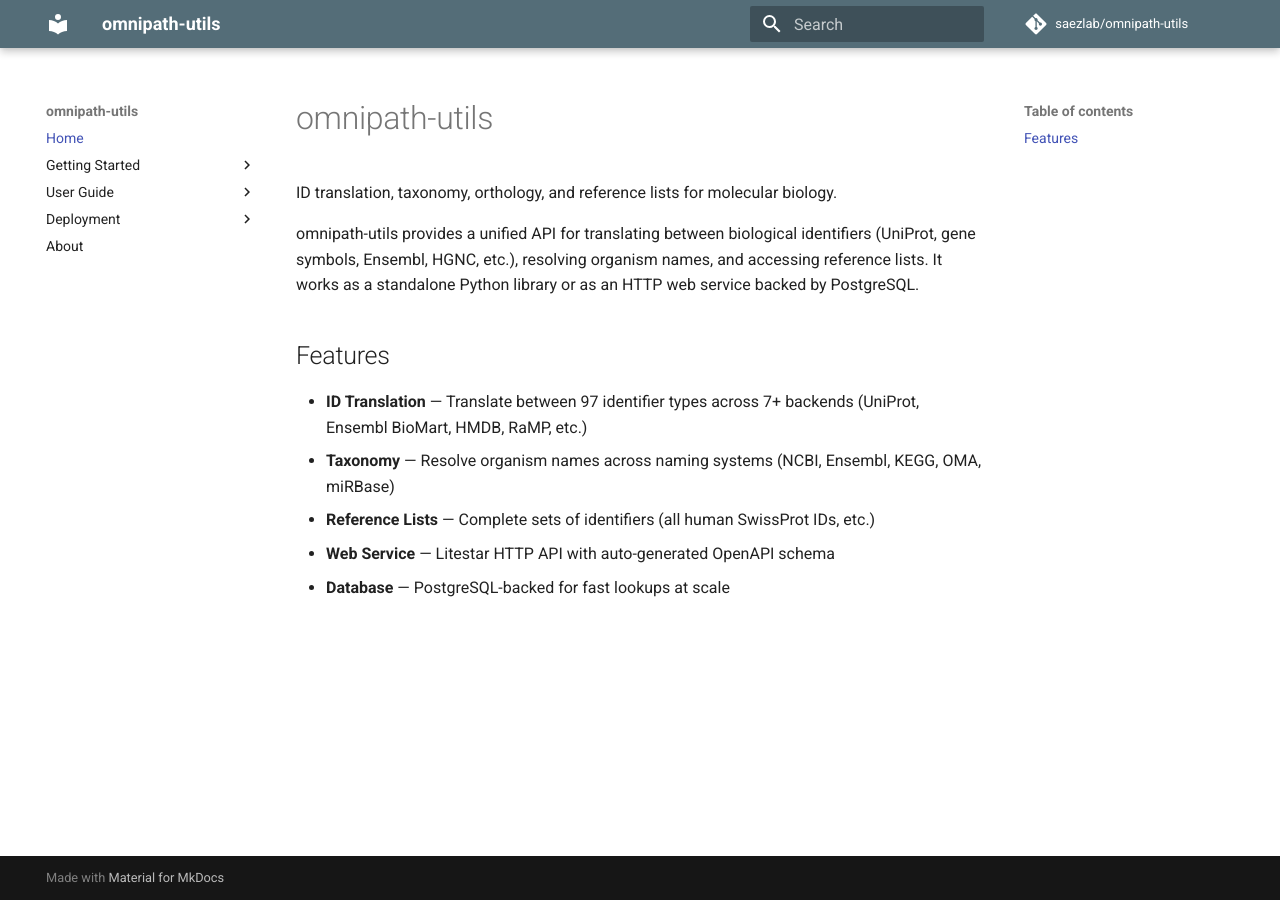
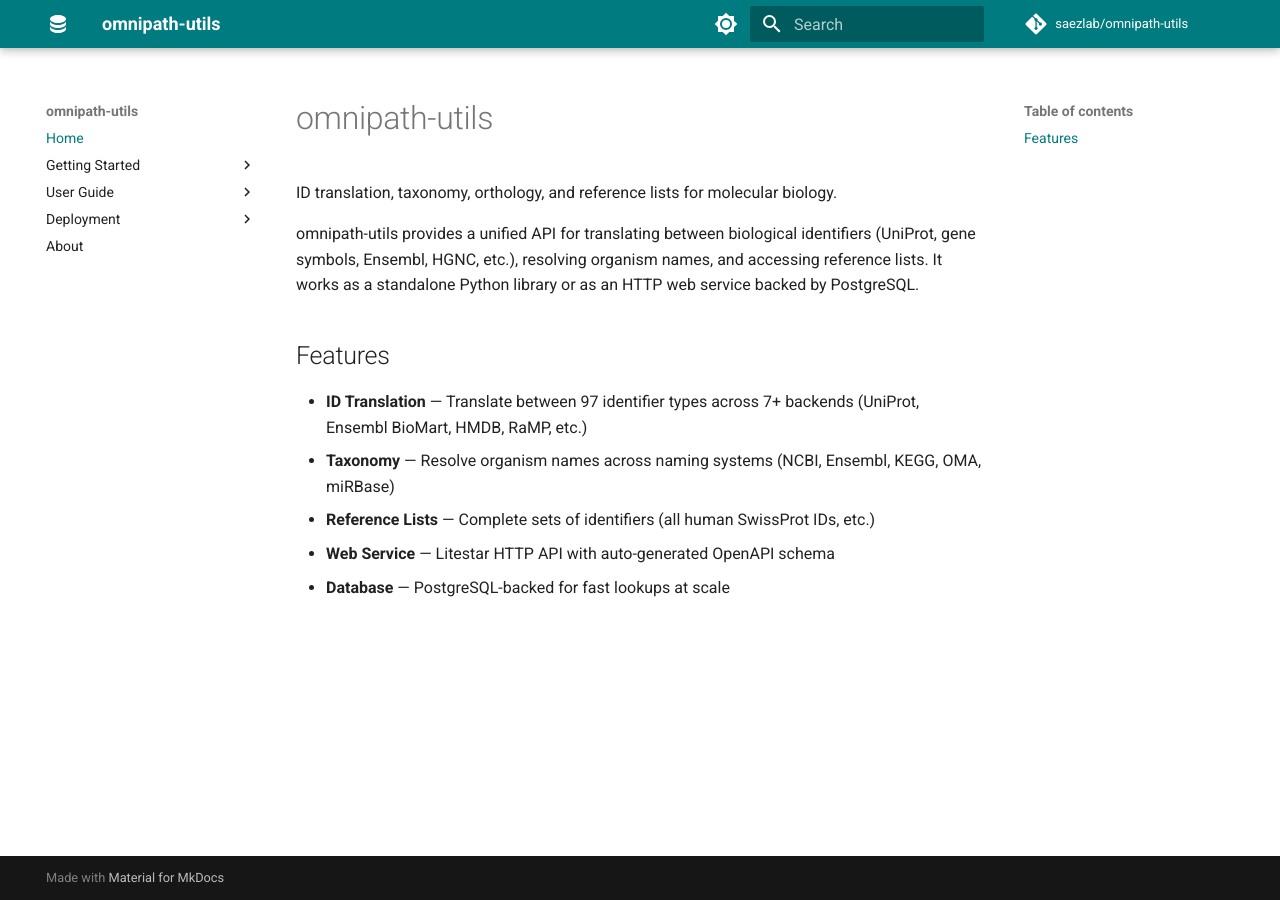
Before and after one commit to saezlab/omnipath-utils, an MkDocs documentation site: the page built from docs/index.md, in a window 1280 px wide. Built offline with MkDocs 1.6.1 and Material for MkDocs 9.7.7, drawn with Linux system fonts in a browser that asks for light colours; comment, search, counter and statistics services are not loaded.

Commit message:
Apply OmniPath brand theme to mkdocs
- Custom CSS with OmniPath colors: teal (#007B7F), green (#6EA945)
- Favicon from omnipathdb.org
- Material theme with light/dark toggle

Co-Authored-By: Claude Opus 4.6 (1M context) <noreply@anthropic.com>

```diff
--- /dev/null
+++ b/docs/assets/omnipath-theme.css
@@ -0,0 +1,11 @@
+:root {
+  --md-primary-fg-color: #007B7F;
+  --md-accent-fg-color: #6EA945;
+}
+[data-md-color-scheme="slate"] {
+  --md-primary-fg-color: #007B7F;
+  --md-accent-fg-color: #6EA945;
+}
+.md-header {
+  background-color: #007B7F;
+}
--- a/mkdocs.yml
+++ b/mkdocs.yml
@@ -2,49 +2,56 @@ site_name: omnipath-utils
 site_url: https://saezlab.github.io/omnipath-utils
 repo_url: https://github.com/saezlab/omnipath-utils
 repo_name: saezlab/omnipath-utils
-
 theme:
   name: material
+  favicon: assets/favicon.ico
+  icon:
+    logo: material/database
   palette:
-    - media: "(prefers-color-scheme: light)"
-      scheme: default
-      primary: blue grey
-      accent: indigo
-    - media: "(prefers-color-scheme: dark)"
-      scheme: slate
-      primary: blue grey
-      accent: indigo
-
+  - media: '(prefers-color-scheme: light)'
+    scheme: default
+    primary: custom
+    accent: custom
+    toggle:
+      icon: material/brightness-7
+      name: Switch to dark mode
+  - media: '(prefers-color-scheme: dark)'
+    scheme: slate
+    primary: custom
+    accent: custom
+    toggle:
+      icon: material/brightness-4
+      name: Switch to light mode
 plugins:
-  - search
-  - mkdocstrings:
-      handlers:
-        python:
-          paths: ["."]
-          options:
-            show_source: false
-            show_root_heading: true
-
+- search
+- mkdocstrings:
+    handlers:
+      python:
+        paths:
+        - .
+        options:
+          show_source: false
+          show_root_heading: true
 nav:
-  - Home: index.md
-  - Getting Started:
-    - Installation: installation.md
-    - Quick Start: quickstart.md
-  - User Guide:
-    - ID Translation: guide/mapping.md
-    - Taxonomy: guide/taxonomy.md
-    - Reference Lists: guide/reflists.md
-  - Deployment:
-    - Database Build: deployment/database.md
-    - Web Service: deployment/server.md
-  - About: about.md
-
+- Home: index.md
+- Getting Started:
+  - Installation: installation.md
+  - Quick Start: quickstart.md
+- User Guide:
+  - ID Translation: guide/mapping.md
+  - Taxonomy: guide/taxonomy.md
+  - Reference Lists: guide/reflists.md
+- Deployment:
+  - Database Build: deployment/database.md
+  - Web Service: deployment/server.md
+- About: about.md
 markdown_extensions:
-  - pymdownx.highlight:
-
-  - pymdownx.superfences
-  - pymdownx.tabbed:
-      alternate_style: true
-  - admonition
-  - toc:
-      permalink: true
+- pymdownx.highlight: null
+- pymdownx.superfences
+- pymdownx.tabbed:
+    alternate_style: true
+- admonition
+- toc:
+    permalink: true
+extra_css:
+- assets/omnipath-theme.css
```
Also changed, not shown: docs/assets/favicon-32x32.png (added), docs/assets/favicon.ico (added).
